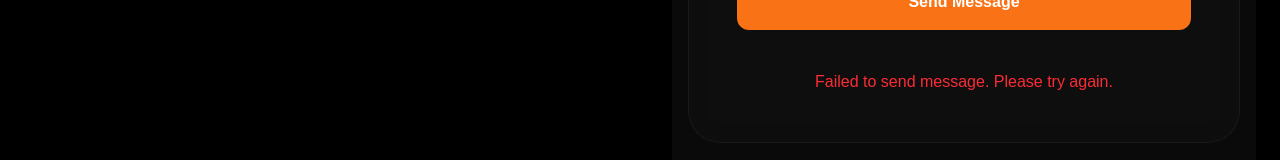
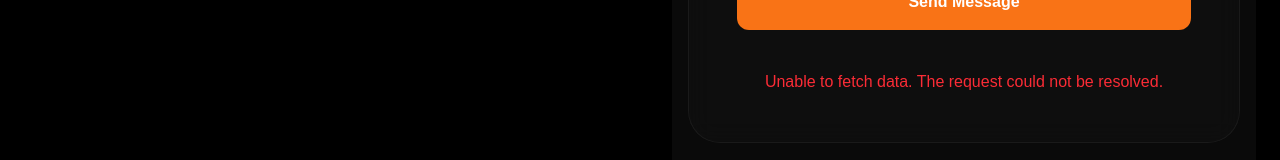
Before and after one commit to Huzaifa777-svg/MHS-Tech, a Next.js app: page /contact in a window 1280 px wide. Both pictures are taken after typing "Sample", "name@example.com", "Sample" into the empty fields and a click on the button "Send Message". Shown: the part 1125-1285 px from the top of the page. Built offline with nearby package versions, Linux system fonts and the light colour scheme; no server answers.

Commit message:
Debug: Show specific error message in contact form

```diff
--- a/src/components/ContactForm.tsx
+++ b/src/components/ContactForm.tsx
@@ -6,6 +6,7 @@ import { sendEmail } from "@/app/actions";
 
 export default function ContactForm() {
     const [status, setStatus] = useState<"idle" | "loading" | "success" | "error">("idle");
+    const [errorMessage, setErrorMessage] = useState<string>("");
 
     async function handleSubmit(formData: FormData) {
         setStatus("loading");
@@ -13,8 +14,10 @@ export default function ContactForm() {
 
         if (result.success) {
             setStatus("success");
+            setErrorMessage("");
         } else {
             setStatus("error");
+            setErrorMessage(result.error || "Failed to send message. Please try again.");
             console.error(result.error);
         }
     }
@@ -73,9 +76,10 @@ export default function ContactForm() {
                         <p className="text-emerald-500 text-center font-medium mt-4">
                             Message sent successfully! We will contact you soon.
                         </p>
-                    ) || status === "error" && (
+                    )}
+                    {status === "error" && (
                         <p className="text-red-500 text-center font-medium mt-4">
-                            Failed to send message. Please try again.
+                            {errorMessage}
                         </p>
                     )}
                 </form>
```
